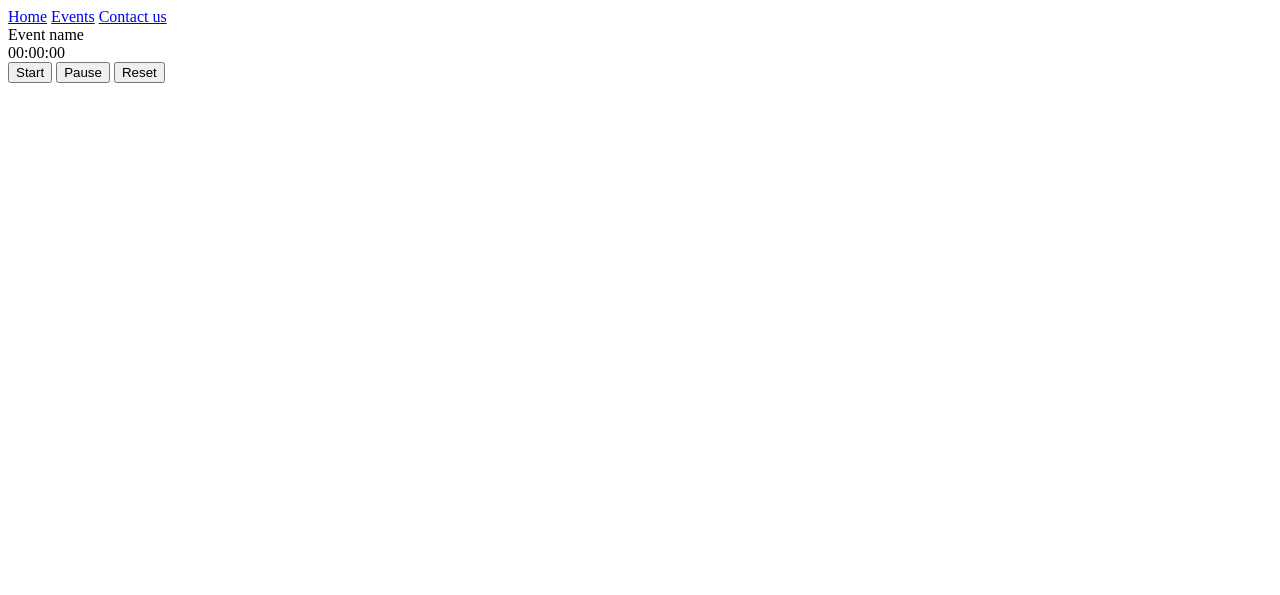
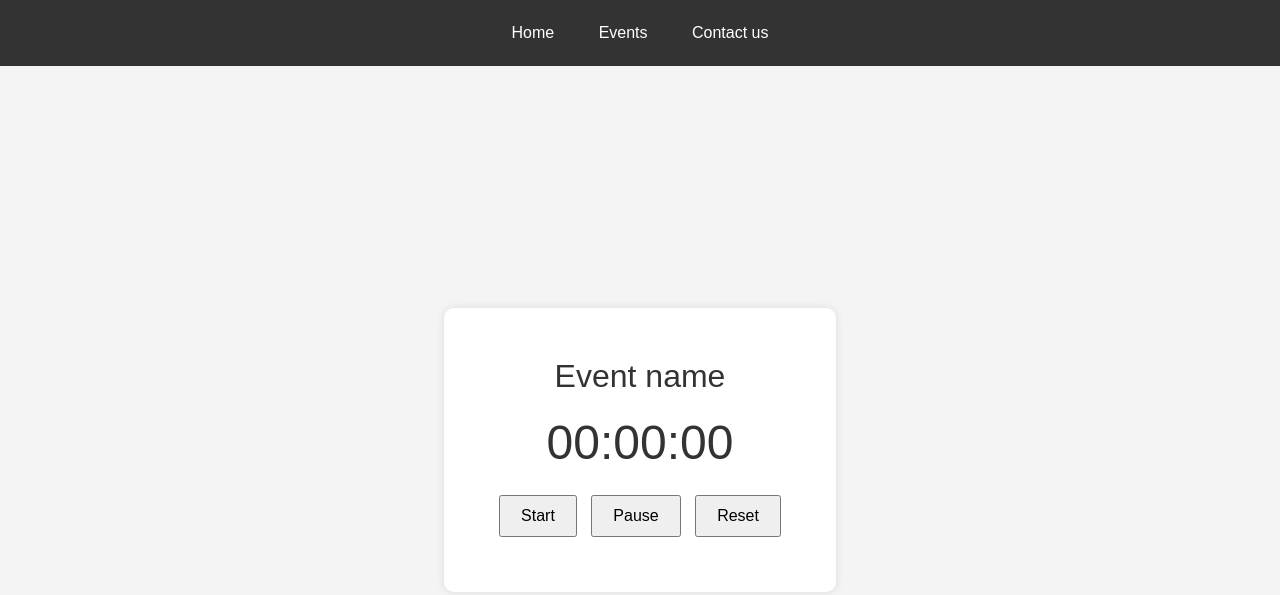
Before and after one commit to fcFn/DI_Hackathon_1, a plain HTML site: page core1/index.html in a window 1280 px wide. Drawn offline with nearby package versions, Linux system fonts and the light colour scheme.

Commit message:
implemented GSAP and added some styles

```diff
--- a/core1/index.html
+++ b/core1/index.html
@@ -8,7 +8,9 @@ Ensure the HTML is clean and well-organized. -->
 <head>
     <meta charset="UTF-8">
     <meta name="viewport" content="width=device-width, initial-scale=1.0">
+    <script src="https://cdnjs.cloudflare.com/ajax/libs/gsap/3.11.2/gsap.min.js"></script>
     <title>Document</title>
+    <link rel="stylesheet" href="style.css">
 </head>
 <body>
     <div class="navbar">
@@ -29,5 +31,6 @@ Ensure the HTML is clean and well-organized. -->
             <button id="reset">Reset</button>
         </div>
     </div>
+    <script src="index.js"></script>
 </body>
 </html>
--- /dev/null
+++ b/core1/index.js
@@ -0,0 +1,18 @@
+// Проверка работы GSAP: анимация заголовка
+
+gsap.from(".event-name", { duration: 1, opacity: 0, y: -50 });
+
+ // Анимация кнопок при загрузке страницы
+
+        gsap.from(".buttons button", {
+            duration: 0.5,
+            opacity: 0,
+            y: 20,
+            stagger: 0.2
+        });
+
+ // Анимация для тестирования
+
+        document.getElementById("start").addEventListener("click", function() {
+            gsap.to(".countdown", { duration: 0.5, scale: 1.2, repeat: 1, yoyo: true });
+        });
--- /dev/null
+++ b/core1/style.css
@@ -0,0 +1,56 @@
+body {
+    font-family: Arial, sans-serif;
+    margin: 0;
+    padding: 0;
+    background-color: #f4f4f4;
+    color: #333;
+    display: flex;
+    flex-direction: column;
+    align-items: center;
+    justify-content: center;
+    height: 100vh;
+}
+.navbar {
+    background-color: #333;
+    color: #fff;
+    padding: 10px 0;
+    text-align: center;
+    width: 100%;
+    position: fixed;
+    top: 0;
+}
+.navbar a {
+    color: #fff;
+    padding: 14px 20px;
+    text-decoration: none;
+    display: inline-block;
+}
+.navbar a:hover {
+    background-color: #575757;
+}
+.container {
+    padding: 50px;
+    max-width: 600px;
+    background-color: #fff;
+    border-radius: 10px;
+    box-shadow: 0 0 10px rgba(0, 0, 0, 0.1);
+    text-align: center;
+    margin-top: 100px;
+}
+.event-name {
+    font-size: 2em;
+    margin-bottom: 20px;
+}
+.countdown {
+    font-size: 3em;
+    margin-bottom: 20px;
+}
+.buttons {
+    margin-top: 20px;
+}
+.buttons button {
+    padding: 10px 20px;
+    font-size: 1em;
+    margin: 5px;
+    cursor: pointer;
+}
```
